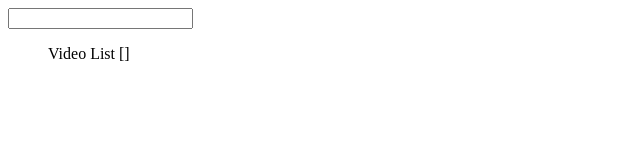
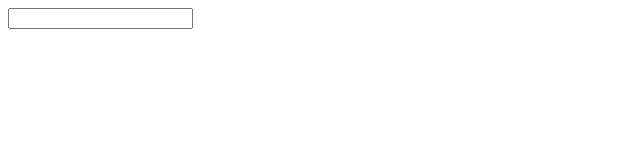
Before and after one commit to karolina-michalak/vue-video-finder, a Vue app: page / in a window 1280 px wide. Shown: the top 160 px of the page, without its empty margins (0-640 px from the left). Built offline with nearby package versions, Linux system fonts and the light colour scheme.

Commit message:
V-for list

```diff
--- a/src/components/VideoList.vue
+++ b/src/components/VideoList.vue
@@ -1,24 +1,21 @@
 <template>
   <ul>
-        Video List
-        {{ videos }}
+    <VideoListItem v-for="video in videos" :key="video"> </VideoListItem>
   </ul>
 </template>
 
 <script>
-import VideoListItem from './VideoListItem'
+import VideoListItem from "./VideoListItem";
 
 export default {
   name: "VideoList",
   components: {
-        VideoListItem
+    VideoListItem,
   },
   props: {
-        videos: Array
-    }
-}
+    videos: Array,
+  },
+};
 </script>
 
-<style>
-
-</style>
+<style></style>
```
Lines whose indentation alone changed are shown as unchanged.
